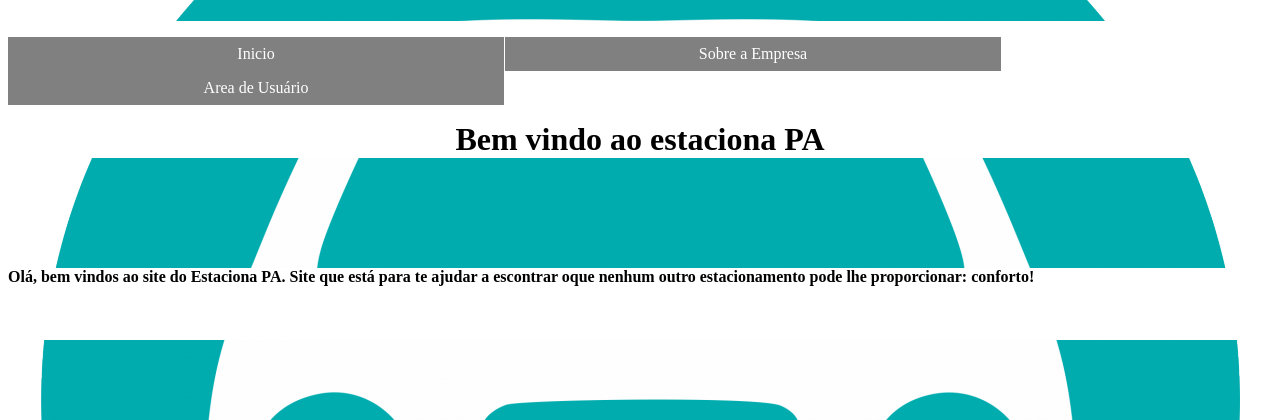
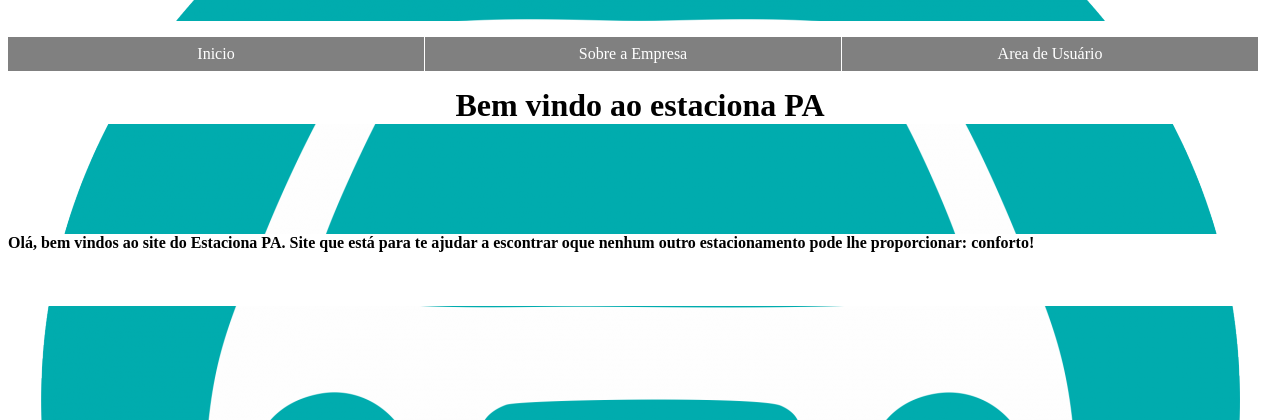
Before and after one commit to EstacionaPA/site, a PHP site: page / in a window 1280 px wide. Shown: the top 420 px of the page. Run offline with PHP 8.4, Linux system fonts and the light colour scheme.

Commit message:
Alterado menu bar

```diff
--- a/css/central.css
+++ b/css/central.css
@@ -16,7 +16,7 @@ ul {
 a {
     float: left;
     text-align: center;
-    width: 30em;
+    width: 25em;
     text-decoration: none;
     color: white;
     background-color: gray;
```
